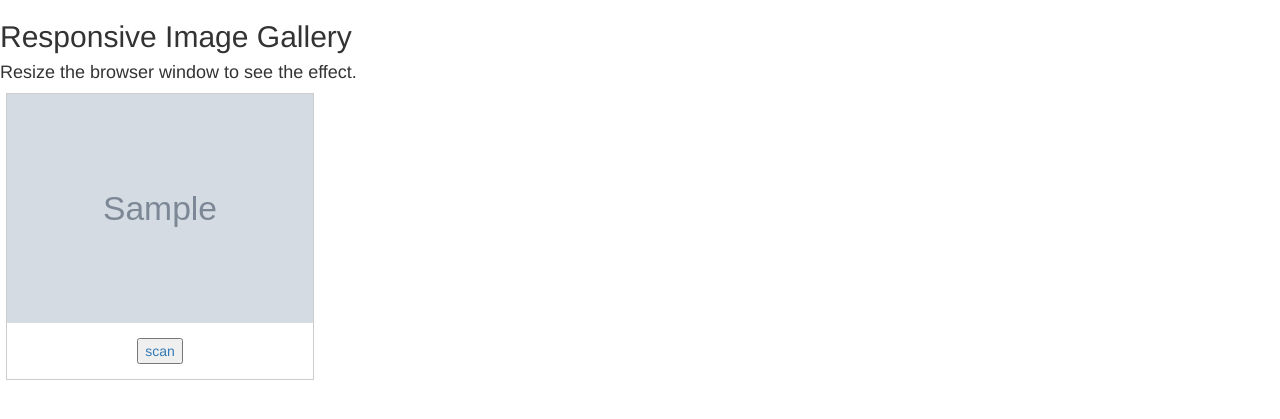
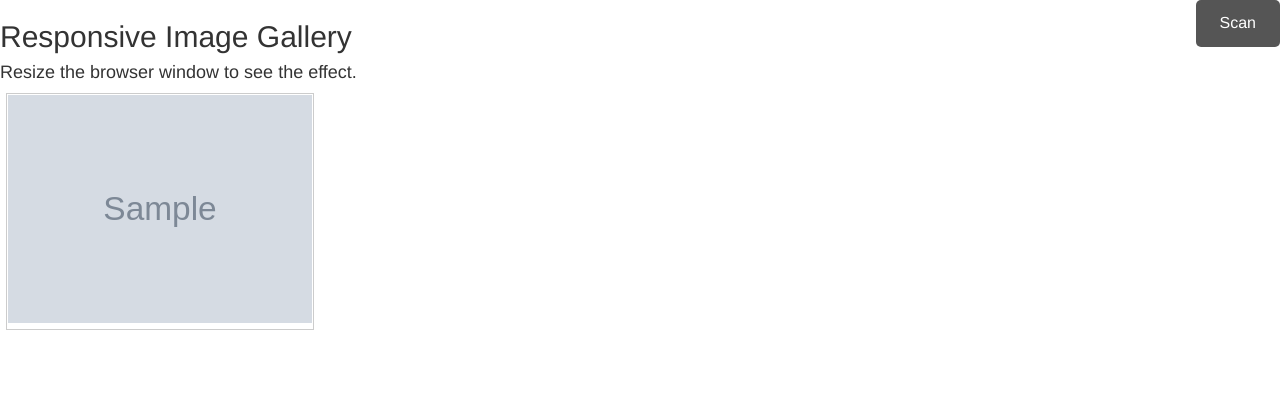
Before and after one commit to Diptanshu8/Photo-Segregator, a Flask app: template app/templates/base.html in a window 1280 px wide. Shown: the top 419 px of the page. Run offline with Flask 2, Linux system fonts and the light colour scheme; the template is opened without the code that fills it: most values are stand-ins (such as "Sample title", 1, 10 or a date in 2020); grey boxes marked "Sample" are stand-in pictures; some libraries are stand-ins or nearby versions.

Commit message:
ng-click not working. onclick event is triggered for local function from html but not via included js. temp commit to debug this issue.
Signed-off-by: Diptanshu8 <diptanshuj@gmail.com>

```diff
--- a/app/run.py
+++ b/app/run.py
@@ -8,22 +8,20 @@ app.secret_key = "temp"
 #images = Images(app)
 
 def get_images_from_static():
-	images = [item for item in os.listdir("static") if ".jpg" in item]
-	return images
+        images = [item for item in os.listdir("static") if ".jpg" in item]
+        return images
 
 @app.route('/')
 def home_page():
-	images=get_images_from_static()
-	return render_template("base.html",images= images)
+        images=get_images_from_static()
+        return render_template("base.html",images= images)
 
-@app.route('/scan_image', methods=['POST','GET'])
+@app.route('/test', methods=['POST','GET'])
 def scan_image():
-	print("Inside scan_image")
-	print(request)
-	print(request.data.decode())
-	# Get image name from the result by searching for .jpg ext as of now. Extend to other extensions too.
-	# Process image and add the processed image with squares to the image list and render
-	images=get_images_from_static()
-	return render_template("base.html",images= images)
+        # Get image name from the result by searching for .jpg ext as of now. Extend to other extensions too.
+        # Process image and add the processed image with squares to the image list and render
+	return
+        #images=get_images_from_static()
+        #return render_template("base.html",images= images)
 
-app.run(host="0.0.0.0", debug=True)
+app.run(debug=True)
--- a/app/static/main.js
+++ b/app/static/main.js
@@ -1,29 +1,20 @@
 (function () {
-
-  'use strict';
 
   angular.module('PhotoSegregatorApp', [])
 
-  .controller('PhotoScanController', ['$scope', '$log', '$http', '$timeout',
-    function($scope, $log, $http, $timeout) {
-	$scope.img = ""
-    $scope.scanImage = function(value) {
+  .controller('PhotoScanController', ['$scope', '$log',
+    function($scope, $log) {
 
-      $log.log("Inside scanImage");
+    $scope.test = function() {
+        alert("INside JS function");
+            //$.each($("input:checked"), function(){
+                        //    $scope.selected.push($(this).id());
+            //            alert("My checked images are: " + $(this.id()));
+             //           });
+    };
 
-      // get the URL from the input
-      var userInput = $scope.img;
-
-      // fire the API request
-      $http.post('/scan_image', {"img": userInput}).
-        success(function(results) {
-          $log.log(value);
-          $log.log(userInput);
-        }).
-        error(function(error) {
-          $log.log(error);
-        });
-    };
+	$scope.test_image = function() {
+		alert("SKRILL hit image callback");
   }
   ]);
 }());
--- a/app/templates/base.html
+++ b/app/templates/base.html
@@ -51,23 +51,99 @@ div.desc {
   display: table;
   clear: both;
 }
+
+input[type="checkbox"] {
+  display: none;
+}
+
+label {
+  border: 1px solid #fff;
+  display: block;
+  position: relative;
+  cursor: pointer;
+}
+
+label:before {
+  background-color: white;
+  color: white;
+  content: " ";
+  display: block;
+  border-radius: 50%;
+  border: 1px solid grey;
+  position: absolute;
+  top: -5px;
+  left: -5px;
+  width: 25px;
+  height: 25px;
+  text-align: center;
+  line-height: 28px;
+  transition-duration: 0.4s;
+  transform: scale(0);
+}
+
+label img {
+  height: 100px;
+  width: 100px;
+  transition-duration: 0.2s;
+  transform-origin: 50% 50%;
+}
+
+:checked + label {
+  border-color: #ddd;
+}
+
+:checked + label:before {
+  content: "x";
+  background-color: grey;
+  transform: scale(1);
+}
+
+:checked + label img {
+  transform: scale(0.9);
+  box-shadow: 0 0 5px #333;
+  z-index: -1;
+}
+
+.topcorner{
+   position:float;
+   top:0;
+   right:0;
+}
+
+.btn {
+  position: absolute;
+  top: 0;
+  right: 0;
+  background-color: #555;
+  color: white;
+  font-size: 16px;
+  padding: 12px 24px;
+  border: none;
+  cursor: pointer;
+  border-radius: 5px;
+  text-align: center;
+}
+
+.btn:hover {
+  background-color: black;
+}
 </style>
+
 </head>
 <body ng-controller="PhotoScanController">
 <h2>Responsive Image Gallery</h2>
 <h4>Resize the browser window to see the effect.</h4>
+<div class="topcorner">
+	<button class="btn" ng-click="test();">Scan</button>
+</div>
 {% if images %}
 		{% for img in images %}
 			<div class="responsive">
 			  <div class="gallery">
-				<a target="_blank">
-				  <img src="{{url_for('static',filename=img)}}" alt="NA" width="600" height="400">
-				  <form role="form">
-					  <div class="desc">
-						  <input type="button" align="middle" value='scan' ng-click="scanImage(img)" ng-model="img">
-					  </div>
-				  </form>
-			    </a>
+                  <input type="checkbox" id={{ img }} />
+                      <label for={{ img }}>
+				  			<img src="{{url_for('static',filename=img)}}" alt="NA" height=100% ng-click="test_image();">
+                      </label>
 			  </div>
 			</div>
 		{% endfor %}
@@ -80,5 +156,10 @@ div.desc {
 <script src="//netdna.bootstrapcdn.com/bootstrap/3.3.6/js/bootstrap.min.js"></script>
 <script src="//ajax.googleapis.com/ajax/libs/angularjs/1.4.9/angular.min.js"></script>
 <script src="{{ url_for('static', filename='main.js') }}"></script>
+<script>
+function button_click() {
+      $console.log("HI SKRILL");
+    };
+</script>
 </body>
 </html>
```
